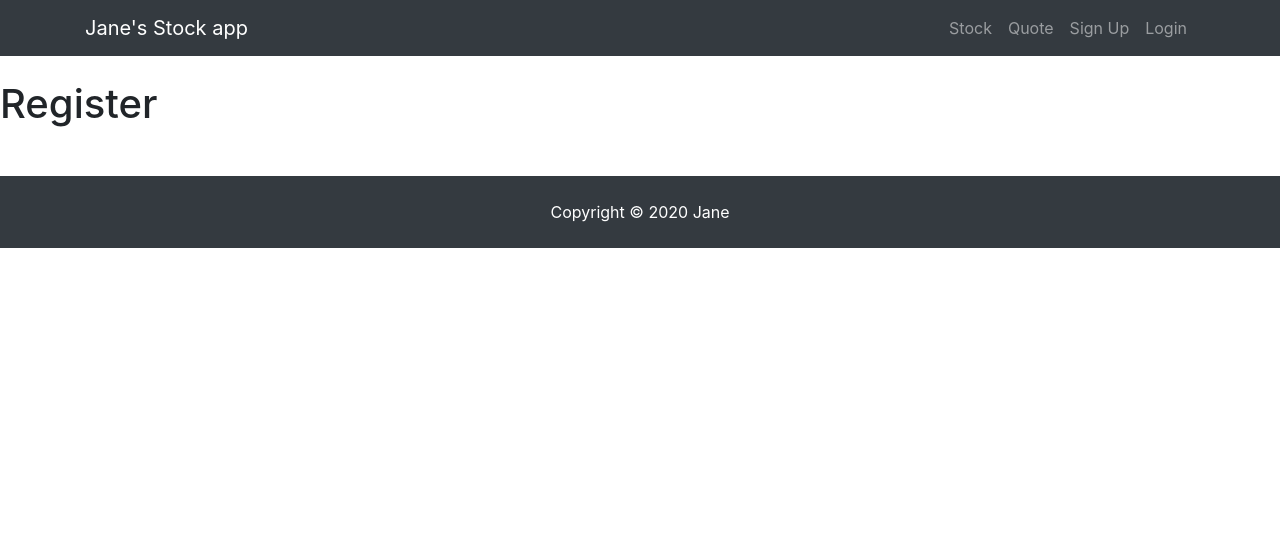
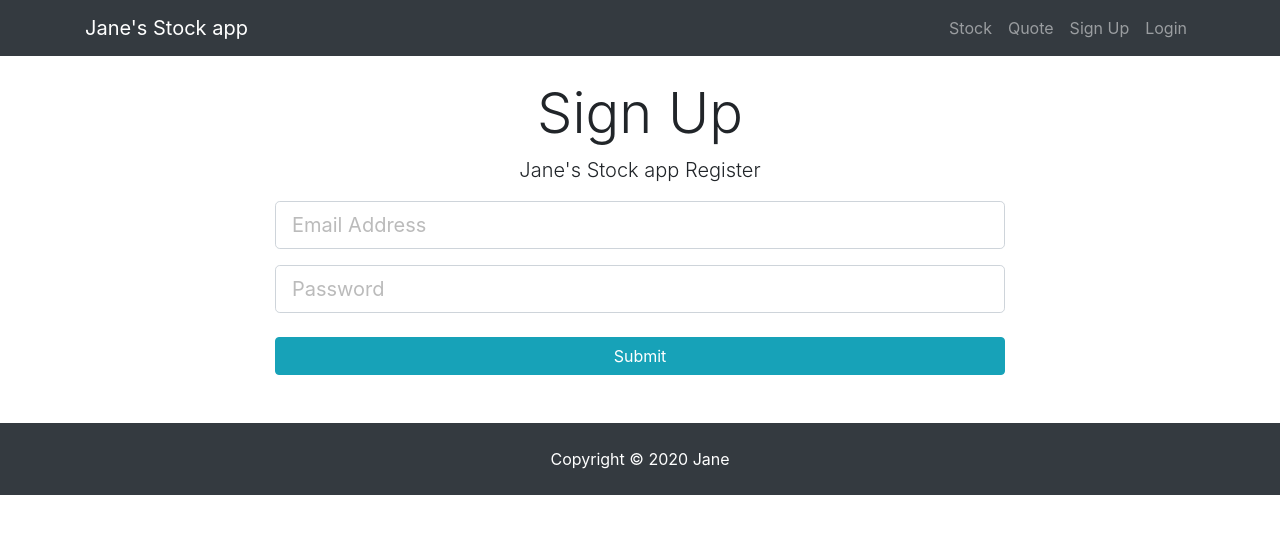
Before and after one commit to jane-git/stockapp, a React (Create React App) app: page /register in a window 1280 px wide. Shown: the top 534 px of the page. Built offline with nearby package versions, Linux system fonts and the light colour scheme.

Commit message:
Login&Register form

```diff
--- a/src/componets/screens/auth/Login.js
+++ b/src/componets/screens/auth/Login.js
@@ -1,11 +1,74 @@
 import React, { Component } from 'react'
 
-export default class Login extends Component {
+export default class Register extends Component {
+    constructor() {
+        super();
+        this.state = {
+            email: '',
+            password: '',
+            errors: {}
+        };
+
+        this.onChange = this.onChange.bind(this);
+        this.onSubmit = this.onSubmit.bind(this);
+    }
+
+    onChange(e) {
+        this.setState({[e.target.name]: e.target.value});
+    }
+
+    onSubmit(e) {
+        e.preventDefault();
+
+        const newUser = {
+            email: this.state.email,
+            password: this.state.password
+        };
+
+        console.log(newUser);
+    }
+
+
     render() {
+
+        const { email, password, errors } =  this.state;
+
         return (
-            <div>
-                <h1>Login</h1>
+            <div className="register">
+            <div className="container">
+                <div className="row">
+                    <div className="col-md-8 m-auto">
+                        <h1 className="display-4 text-center">Log in</h1>
+                        <p className="lead text-center">
+                            Jane's Stock app Login
+                        </p>
+                        <form onSubmit={this.onSubmit}>
+                            <div className="form-group">
+                                <input
+                                    type="email"
+                                    className="form-control form-control-lg"
+                                    placeholder="Email Address"
+                                    name="email"
+                                    value={email}
+                                    onChange={this.onChange}
+                                />
+                            </div>
+                            <div className="form-group">
+                                <input
+                                    type="password"
+                                    className="form-control form-control-lg"
+                                    placeholder="Password"
+                                    name="password"
+                                    value={password}
+                                    onChange={this.onChange}
+                                />
+                            </div>
+                            <input type="submit" className="btn btn-info btn-block mt-4" />
+                        </form>
+                    </div>
+                </div>
             </div>
+        </div>
         )
     }
 }
--- a/src/componets/screens/auth/Register.js
+++ b/src/componets/screens/auth/Register.js
@@ -1,11 +1,74 @@
 import React, { Component } from 'react'
 
 export default class Register extends Component {
+    constructor() {
+        super();
+        this.state = {
+            email: '',
+            password: '',
+            errors: {}
+        };
+
+        this.onChange = this.onChange.bind(this);
+        this.onSubmit = this.onSubmit.bind(this);
+    }
+
+    onChange(e) {
+        this.setState({[e.target.name]: e.target.value});
+    }
+
+    onSubmit(e) {
+        e.preventDefault();
+
+        const newUser = {
+            email: this.state.email,
+            password: this.state.password
+        };
+
+        console.log(newUser);
+    }
+
+
     render() {
+
+        const { email, password, errors } =  this.state;
+
         return (
-            <div>
-                <h1>Register</h1>
+            <div className="register">
+            <div className="container">
+                <div className="row">
+                    <div className="col-md-8 m-auto">
+                        <h1 className="display-4 text-center">Sign Up</h1>
+                        <p className="lead text-center">
+                            Jane's Stock app Register
+                        </p>
+                        <form onSubmit={this.onSubmit}>
+                            <div className="form-group">
+                                <input
+                                    type="email"
+                                    className="form-control form-control-lg"
+                                    placeholder="Email Address"
+                                    name="email"
+                                    value={email}
+                                    onChange={this.onChange}
+                                />
+                            </div>
+                            <div className="form-group">
+                                <input
+                                    type="password"
+                                    className="form-control form-control-lg"
+                                    placeholder="Password"
+                                    name="password"
+                                    value={password}
+                                    onChange={this.onChange}
+                                />
+                            </div>
+                            <input type="submit" className="btn btn-info btn-block mt-4" />
+                        </form>
+                    </div>
+                </div>
             </div>
+        </div>
         )
     }
 }
```
